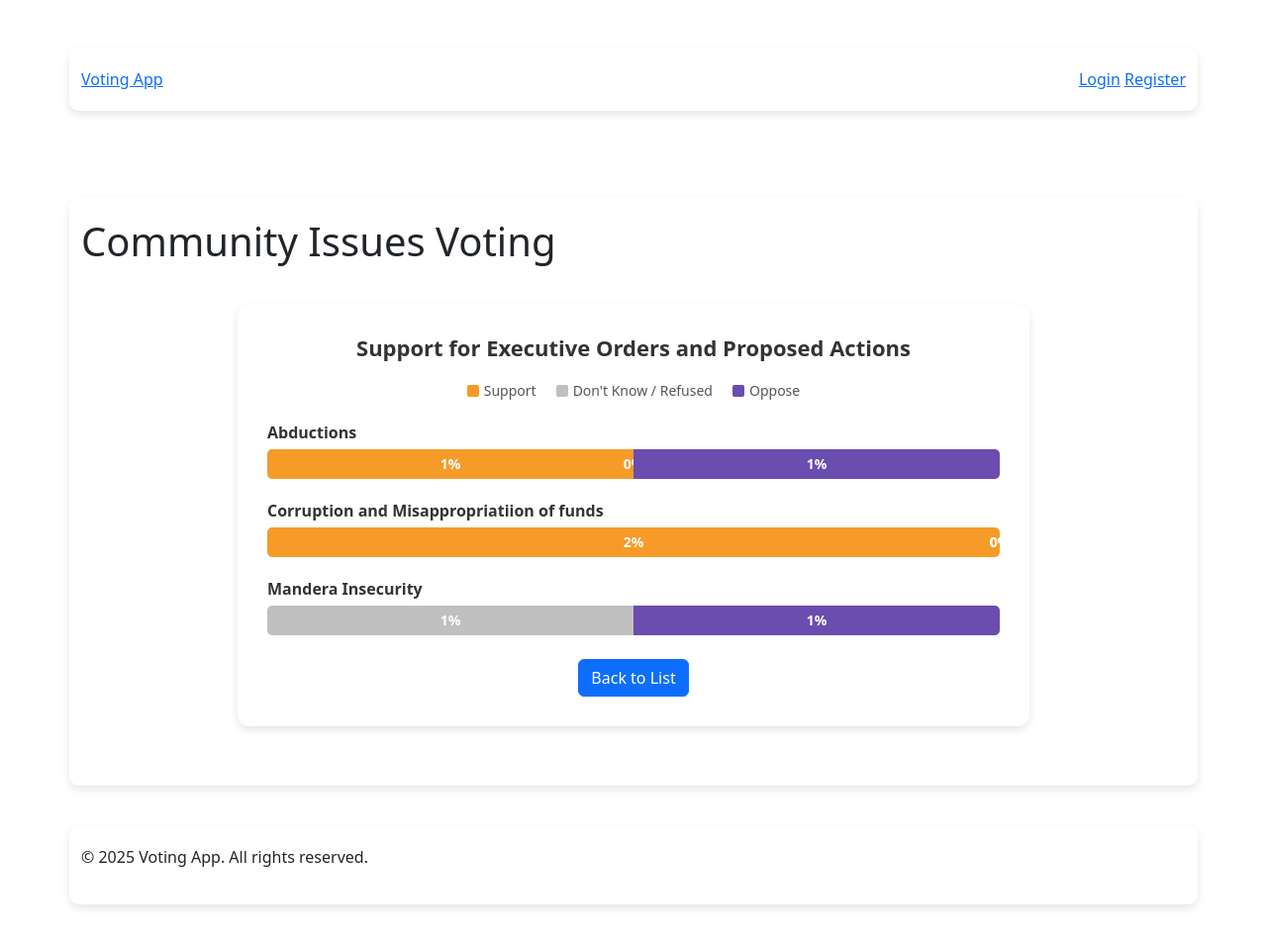
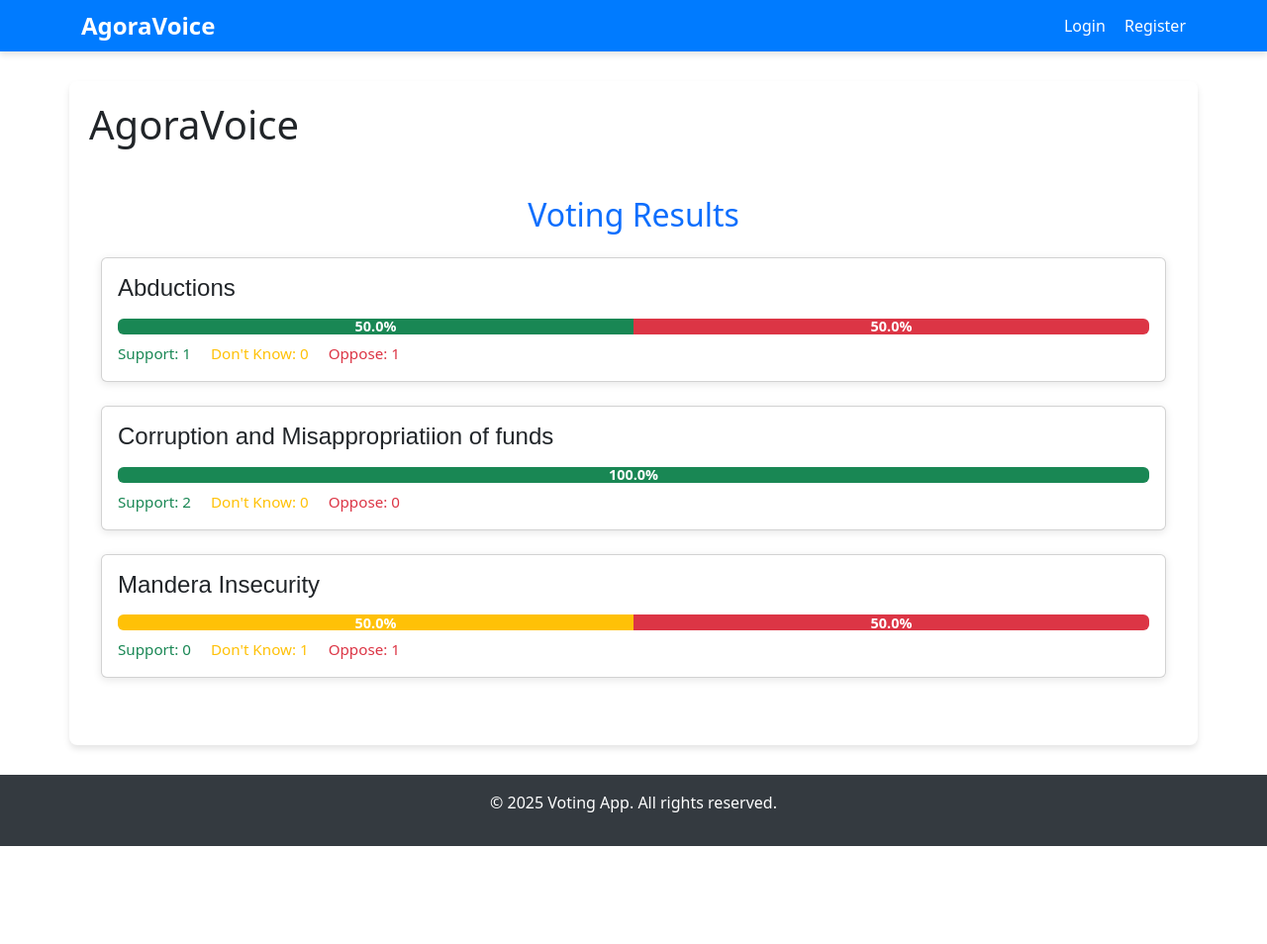
Before and after one commit to theotsori/Polling-Stats, a Flask app: page /results in a window 1280 px wide. Shown: the whole page at 99% size. After the commit the page ends 855 px from the top, so only its background shows below. Run offline with Flask 3, Linux system fonts and the light colour scheme.

Commit message:
Update branding and enhance UI styling for AgoraVoice application

```diff
--- a/app/templates/base.html
+++ b/app/templates/base.html
@@ -14,7 +14,7 @@
   <header>
     <div class="navbar">
       <div class="container">
-        <a class="logo" href="{{ url_for('index') }}">Voting App</a>
+        <a class="logo" href="{{ url_for('index') }}">AgoraVoice</a>
         <nav>
           {% if current_user.is_authenticated %}
             <span>Welcome, {{ current_user.username }}</span>
@@ -33,7 +33,7 @@
 
   <!-- Main Content Area -->
   <main class="container">
-    <h1>Community Issues Voting</h1>
+    <h1>AgoraVoice</h1>
     {% block content %}{% endblock %}
   </main>
 
--- a/app/templates/index.html
+++ b/app/templates/index.html
@@ -19,14 +19,14 @@
                 <h3>{{ issue.title }}</h3>
             </header>
             <p>{{ issue.description }}</p>
-            <footer class="vote-section">
-                <span>Votes: {{ issue.votes }}</span>
+            <div class="vote-section">
+                <span>Dated: {{ issue.created_at }}</span>
                 <form action="{{ url_for('vote', issue_id=issue.id) }}" method="POST">
                     <button type="submit" name="vote_type" value="agree" class="btn btn-success">Support</button>
                     <button type="submit" name="vote_type" value="not_sure" class="btn btn-warning">Don't Know</button>
                     <button type="submit" name="vote_type" value="disagree" class="btn btn-danger">Oppose</button>
                 </form>
-            </footer>
+            </div>
         </article>
         {% endfor %}
     {% else %}
--- a/app/templates/results.html
+++ b/app/templates/results.html
@@ -8,37 +8,37 @@
 {% endblock %}
 
 {% block content %}
-<section class="results-container">
-  <header class="text-center">
-    <h2 class="title">Support for Executive Orders and Proposed Actions</h2>
-    <div class="legend">
-      <span class="legend-item"><span class="color-box support"></span> Support</span>
-      <span class="legend-item"><span class="color-box neutral"></span> Don't Know / Refused</span>
-      <span class="legend-item"><span class="color-box oppose"></span> Oppose</span>
-    </div>
-  </header>
-
-  <section class="results-list">
-    {% for result in results %}
-      <div class="result-item">
-        <div class="issue-title">{{ result.issue.title }}</div>
-        <div class="bar-chart">
-          <div class="bar support" style="width: {{ (result.agree / result.total * 100) if result.total > 0 else 0 }}%">
-            <span>{{ result.agree }}%</span>
+<div class="results-container container my-5">
+  <h2 class="text-center text-primary mb-4">Voting Results</h2>
+  {% for result in results %}
+    <div class="issue-result card mb-4">
+      <div class="card-body">
+        <h5 class="card-title">{{ result.issue.title }}</h5>
+        {% if result.total > 0 %}
+          {% set percent_agree = (result.agree / result.total * 100) %}
+          {% set percent_not_sure = (result.not_sure / result.total * 100) %}
+          {% set percent_disagree = (result.disagree / result.total * 100) %}
+          <div class="progress mb-2">
+            <div class="progress-bar bg-success" role="progressbar" style="width: {{ percent_agree|round(2) }}%;" aria-valuenow="{{ result.agree }}" aria-valuemin="0" aria-valuemax="{{ result.total }}">
+              {{ percent_agree|round(1) }}%
+            </div>
+            <div class="progress-bar bg-warning" role="progressbar" style="width: {{ percent_not_sure|round(2) }}%;" aria-valuenow="{{ result.not_sure }}" aria-valuemin="0" aria-valuemax="{{ result.total }}">
+              {{ percent_not_sure|round(1) }}%
+            </div>
+            <div class="progress-bar bg-danger" role="progressbar" style="width: {{ percent_disagree|round(2) }}%;" aria-valuenow="{{ result.disagree }}" aria-valuemin="0" aria-valuemax="{{ result.total }}">
+              {{ percent_disagree|round(1) }}%
+            </div>
           </div>
-          <div class="bar neutral" style="width: {{ (result.not_sure / result.total * 100) if result.total > 0 else 0 }}%">
-            <span>{{ result.not_sure }}%</span>
-          </div>
-          <div class="bar oppose" style="width: {{ (result.disagree / result.total * 100) if result.total > 0 else 0 }}%">
-            <span>{{ result.disagree }}%</span>
-          </div>
+        {% else %}
+          <p class="text-muted">No votes recorded yet.</p>
+        {% endif %}
+        <div class="vote-counts">
+          <span class="text-success me-3">Support: {{ result.agree }}</span>
+          <span class="text-warning me-3">Don't Know: {{ result.not_sure }}</span>
+          <span class="text-danger">Oppose: {{ result.disagree }}</span>
         </div>
       </div>
-    {% endfor %}
-  </section>
-
-  <footer class="text-center mt-4">
-    <a href="{{ url_for('index') }}" class="btn btn-primary">Back to List</a>
-  </footer>
-</section>
+    </div>
+  {% endfor %}
+</div>
 {% endblock %}
--- a/static/base.css
+++ b/static/base.css
@@ -1,40 +1,37 @@
-/* General Styling */
+/* General Styles */
 body {
     font-family: 'Poppins', sans-serif;
+    background-color: #f8f9fa;
+    color: #343a40;
     margin: 0;
-    padding: 0;
-    background-color: #f4f4f9;
-    color: #333;
 }
 
-/* Container for Page Content */
-.container {
-    max-width: 900px;
-    margin: 40px auto;
-    background: white;
-    padding: 20px;
-    border-radius: 10px;
-    box-shadow: 0 4px 8px rgba(0, 0, 0, 0.1);
+/* Navbar Styles */
+.navbar {
+    background: #007bff;
+    padding: 1rem 0;
+    box-shadow: 0 4px 6px rgba(0, 0, 0, 0.1);
 }
-
-/* Auth Links Styling */
-.auth-links {
+.navbar .container {
     display: flex;
-    justify-content: flex-end;
-    padding: 15px;
-    background: #333;
-    color: white;
+    justify-content: space-between;
+    align-items: center;
 }
-
-.auth-links a {
-    color: #f0f0f0;
+.navbar .logo {
+    color: #fff;
+    font-size: 1.5rem;
+    font-weight: bold;
     text-decoration: none;
+}
+.navbar nav a {
+    color: #fff;
     margin-left: 15px;
-    font-weight: bold;
+    text-decoration: none;
+    font-weight: 500;
+    transition: color 0.3s ease;
 }
-
-.auth-links a:hover {
-    color: #4CAF50;
+.navbar nav a:hover {
+    color: #f8d210;
 }
 
 /* Flash Messages */
@@ -44,30 +41,31 @@ body {
     right: 20px;
     z-index: 1000;
 }
+.flash {
+    padding: 10px 15px;
+    border-radius: 5px;
+    margin-bottom: 10px;
+    font-weight: bold;
+    box-shadow: 0px 4px 6px rgba(0, 0, 0, 0.1);
+}
+.flash.success { background: #28a745; color: #fff; }
+.flash.error { background: #dc3545; color: #fff; }
+.flash.info { background: #17a2b8; color: #fff; }
 
-.flash {
-    padding: 10px 20px;
-    margin: 5px;
-    border-radius: 5px;
-    color: white;
-    font-weight: bold;
+/* Main Content */
+main.container {
+    margin-top: 30px;
+    padding: 20px;
+    background: #fff;
+    border-radius: 8px;
+    box-shadow: 0 4px 6px rgba(0, 0, 0, 0.1);
 }
 
-.flash.error { background-color: #e74c3c; }
-.flash.success { background-color: #2ecc71; }
-.flash.info { background-color: #3498db; }
-
-/* Buttons */
-.button {
-    display: inline-block;
-    padding: 12px 20px;
-    background: #4CAF50;
-    color: white;
-    border-radius: 6px;
-    text-decoration: none;
-    transition: background 0.3s ease;
+/* Footer Styles */
+footer {
+    background: #343a40;
+    color: #fff;
+    text-align: center;
+    padding: 1rem 0;
+    margin-top: 30px;
 }
-
-.button:hover {
-    background: #388E3C;
-}
--- a/static/results.css
+++ b/static/results.css
@@ -1,102 +1,51 @@
-body {
-    background-color: #f8f9fa;
-    font-family: 'Arial', sans-serif;
+/* results.css */
+
+/* Container for the results page */
+.results-container {
+  margin-top: 2rem;
 }
 
-.results-container {
-    max-width: 800px;
-    margin: 40px auto;
-    background: white;
-    padding: 30px;
-    border-radius: 12px;
-    box-shadow: 0 4px 10px rgba(0, 0, 0, 0.1);
+/* Styling for each issue card */
+.issue-result {
+  border: none;
+  border-radius: 8px;
+  box-shadow: 0 2px 8px rgba(0, 0, 0, 0.1);
 }
 
-.title {
-    text-align: center;
-    color: #333;
-    font-size: 22px;
-    font-weight: bold;
-    margin-bottom: 20px;
+/* Card title styling */
+.issue-result .card-title {
+  font-family: 'Poppins', sans-serif;
+  font-size: 1.5rem;
+  margin-bottom: 1rem;
 }
 
-.legend {
-    display: flex;
-    justify-content: center;
-    gap: 20px;
-    font-size: 14px;
-    color: #555;
-    margin-bottom: 20px;
+/* Composite progress bar styling */
+.progress {
+  height: 30px;
+  background-color: #e9ecef;
+  border-radius: 5px;
+  overflow: hidden;
 }
 
-.legend-item {
-    display: flex;
-    align-items: center;
-    gap: 5px;
+.progress-bar {
+  font-weight: bold;
+  font-size: 0.9rem;
+  display: flex;
+  align-items: center;
+  justify-content: center;
 }
 
-.color-box {
-    width: 12px;
-    height: 12px;
-    border-radius: 2px;
-    display: inline-block;
+/* Vote counts styling */
+.vote-counts {
+  font-size: 0.95rem;
 }
 
-.support { background-color: #f79b28; }  /* Orange */
-.neutral { background-color: #c0c0c0; }  /* Gray */
-.oppose { background-color: #6b4caf; }   /* Purple */
-
-.result-item {
-    margin-bottom: 20px;
+/* Responsive adjustments */
+@media (max-width: 576px) {
+  .progress {
+    height: 25px;
+  }
+  .issue-result .card-title {
+    font-size: 1.25rem;
+  }
 }
-
-.issue-title {
-    font-size: 16px;
-    font-weight: bold;
-    color: #333;
-    margin-bottom: 5px;
-}
-
-.bar-chart {
-    display: flex;
-    height: 30px;
-    border-radius: 5px;
-    overflow: hidden;
-    background: #eee;
-    position: relative;
-}
-
-.bar {
-    height: 100%;
-    text-align: center;
-    color: white;
-    font-size: 14px;
-    font-weight: bold;
-    line-height: 30px;
-    display: flex;
-    align-items: center;
-    justify-content: center;
-}
-
-.bar span {
-    padding: 0 5px;
-    font-size: 14px;
-}
-
-.support { background-color: #f79b28; }  /* Orange */
-.neutral { background-color: #c0c0c0; }  /* Gray */
-.oppose { background-color: #6b4caf; }   /* Purple */
-
-.btn-primary {
-    background-color: #007bff;
-    padding: 12px 20px;
-    font-size: 16px;
-    border-radius: 5px;
-    text-decoration: none;
-    color: white;
-}
-
-.btn-primary:hover {
-    background-color: #0056b3;
-    cursor: pointer;
-}
```
Also changed, not shown: static/index.css (+84 -37 lines), static/issue.css (+36 -26 lines), instance/votes.db.
